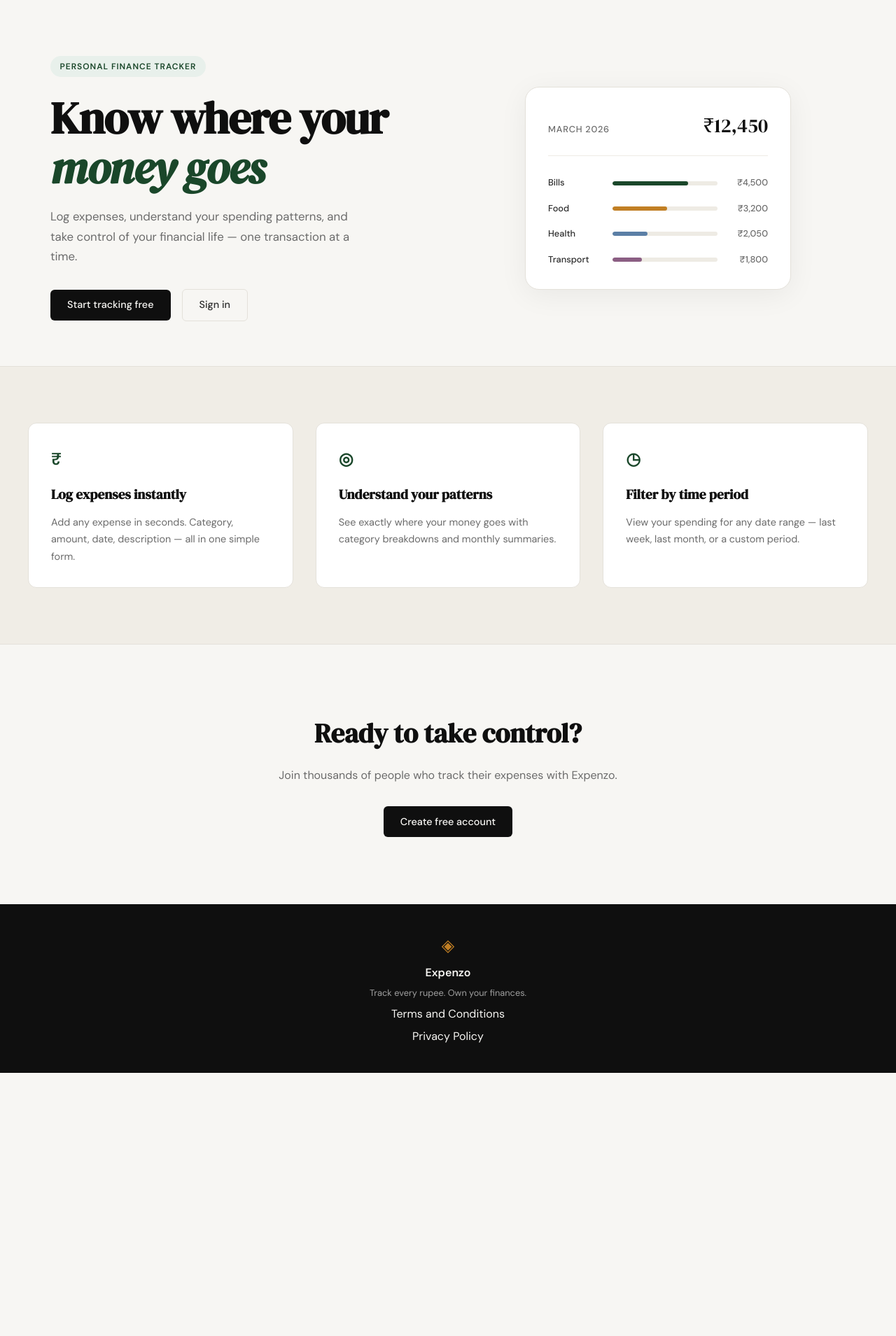
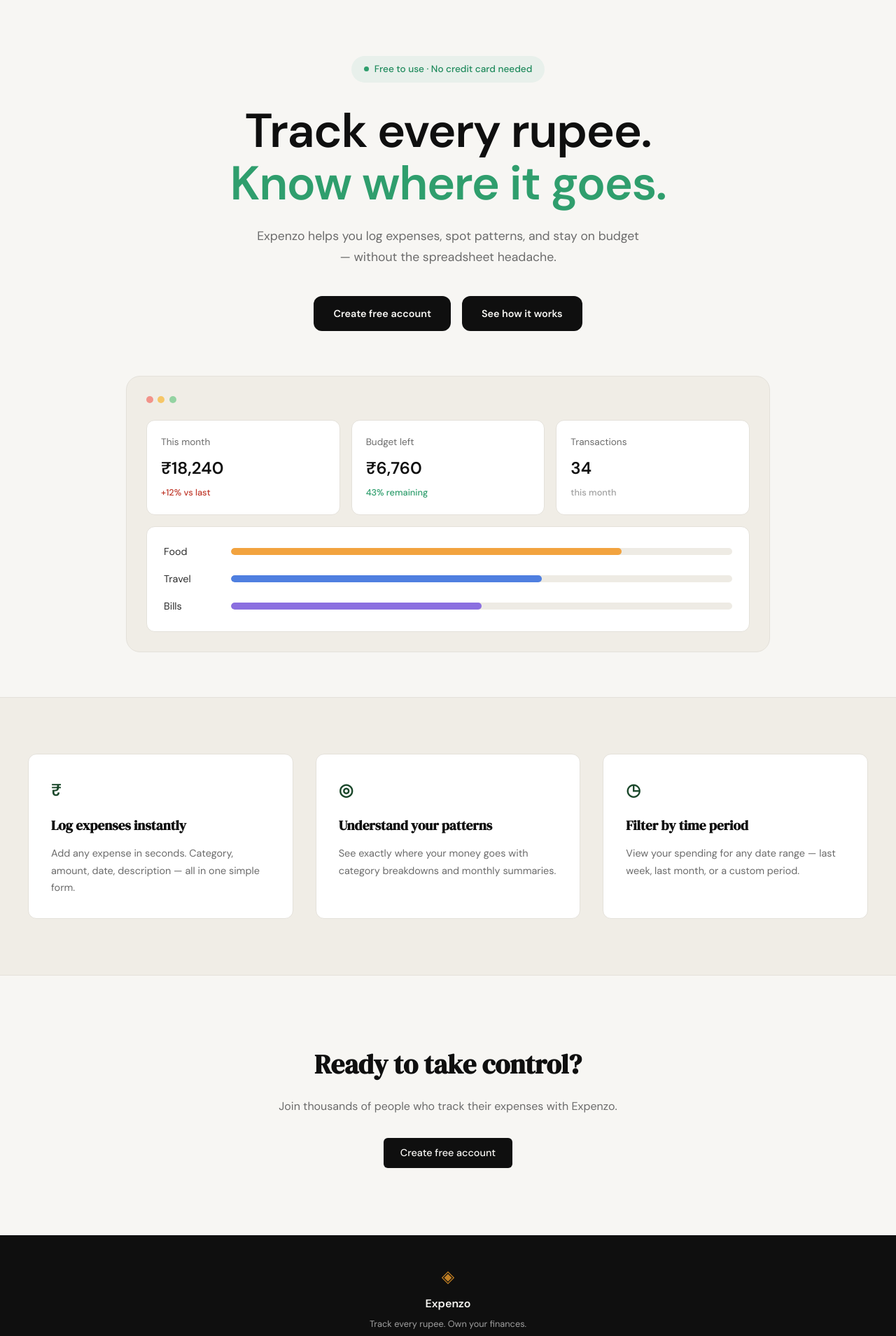
Before and after one commit to kareem-digital/Expenzo, a Flask app: page / in a window 1280 px wide. Shown: the part 61-1970 px from the top of the page at 70% size. Before the commit the page ends 1594 px from the top, so only its background shows below. Run offline with Flask 3, Linux system fonts and the light colour scheme.

Commit message:
landing: redesign hero section to match mockup

```diff
--- a/static/css/style.css
+++ b/static/css/style.css
@@ -125,136 +125,184 @@ a { color: inherit; text-decoration: none; }
 
 .hero {
     padding: 5rem 2rem 4rem;
-    display: grid;
-    grid-template-columns: 1fr 1fr;
-    gap: 4rem;
-    align-items: center;
     max-width: var(--max-width);
     margin: 0 auto;
 }
 
+.hero-inner {
+    max-width: 700px;
+    margin: 0 auto;
+    text-align: center;
+}
+
 .hero-badge {
-    display: inline-block;
+    display: inline-flex;
+    align-items: center;
+    gap: 0.5rem;
     background: var(--accent-light);
-    color: var(--accent);
-    font-size: 0.75rem;
-    font-weight: 600;
-    letter-spacing: 0.08em;
-    text-transform: uppercase;
-    padding: 0.35rem 0.85rem;
+    color: #1f8a5c;
+    font-size: 0.85rem;
+    font-weight: 500;
+    padding: 0.5rem 1.1rem;
     border-radius: 999px;
+    margin-bottom: 2rem;
+}
+
+.hero-badge-dot {
+    width: 7px;
+    height: 7px;
+    border-radius: 50%;
+    background: #2f9e6d;
+    flex-shrink: 0;
+}
+
+.hero-title {
+    font-family: var(--font-body);
+    font-weight: 800;
+    font-size: clamp(2.5rem, 6vw, 4.25rem);
+    line-height: 1.1;
+    letter-spacing: -0.02em;
+    color: var(--ink);
     margin-bottom: 1.5rem;
 }
 
-.hero-title {
-    font-family: var(--font-display);
-    font-size: clamp(2.5rem, 5vw, 4rem);
-    line-height: 1.1;
-    letter-spacing: -0.02em;
-    color: var(--ink);
-    margin-bottom: 1.25rem;
-}
-
-.hero-title em {
-    font-style: italic;
-    color: var(--accent);
+.hero-title-accent {
+    display: block;
+    color: #2f9e6d;
 }
 
 .hero-subtitle {
-    font-size: 1.05rem;
+    font-size: 1.1rem;
     color: var(--ink-muted);
     line-height: 1.7;
-    max-width: 460px;
-    margin-bottom: 2rem;
+    max-width: 560px;
+    margin: 0 auto 2.5rem;
 }
 
 .hero-actions {
     display: flex;
     gap: 1rem;
     align-items: center;
+    justify-content: center;
+    margin-bottom: 4rem;
+}
+
+.hero-actions .btn-primary {
+    padding: 0.85rem 1.75rem;
+    border-radius: var(--radius-md);
+    font-weight: 600;
 }
 
 /* ------------------------------------------------------------------ */
-/* Mock card (hero visual)                                             */
+/* Dashboard preview (hero visual)                                     */
 /* ------------------------------------------------------------------ */
 
 .hero-visual {
-    display: flex;
-    justify-content: center;
+    max-width: 920px;
+    margin: 0 auto;
 }
 
-.mock-card {
+.dash-card {
+    background: var(--paper-warm);
+    border: 1px solid var(--border);
+    border-radius: var(--radius-lg);
+    padding: 1.75rem;
+}
+
+.dash-dots {
+    display: flex;
+    gap: 0.4rem;
+    margin-bottom: 1.5rem;
+}
+
+.dash-dot {
+    width: 10px;
+    height: 10px;
+    border-radius: 50%;
+}
+
+.dash-dot-red { background: #f2938a; }
+.dash-dot-yellow { background: #f6c667; }
+.dash-dot-green { background: #94d3a2; }
+
+.dash-stats {
+    display: grid;
+    grid-template-columns: repeat(3, 1fr);
+    gap: 1rem;
+    margin-bottom: 1rem;
+}
+
+.stat-tile {
     background: var(--paper-card);
     border: 1px solid var(--border);
-    border-radius: var(--radius-lg);
-    padding: 2rem;
-    width: 100%;
-    max-width: 380px;
-    box-shadow: 0 8px 40px rgba(0,0,0,0.06);
+    border-radius: var(--radius-md);
+    padding: 1.25rem;
+    display: flex;
+    flex-direction: column;
+    gap: 0.4rem;
+    text-align: left;
 }
 
-.mock-card-header {
-    display: flex;
-    justify-content: space-between;
-    align-items: baseline;
-    margin-bottom: 1.75rem;
-    padding-bottom: 1.25rem;
-    border-bottom: 1px solid var(--border-soft);
+.stat-label {
+    font-size: 0.85rem;
+    color: var(--ink-muted);
 }
 
-.mock-label {
-    font-size: 0.8rem;
-    font-weight: 500;
-    color: var(--ink-muted);
-    text-transform: uppercase;
-    letter-spacing: 0.06em;
-}
-
-.mock-total {
-    font-family: var(--font-display);
-    font-size: 1.75rem;
+.stat-value {
+    font-family: var(--font-body);
+    font-weight: 700;
+    font-size: 1.5rem;
     color: var(--ink);
 }
 
-.mock-bars { display: flex; flex-direction: column; gap: 1rem; }
-
-.mock-bar-row {
-    display: grid;
-    grid-template-columns: 80px 1fr 60px;
-    align-items: center;
-    gap: 0.75rem;
+.stat-delta {
+    font-size: 0.8rem;
+    font-weight: 500;
 }
 
-.mock-cat {
-    font-size: 0.8rem;
-    font-weight: 500;
-    color: var(--ink-soft);
+.stat-delta-down { color: var(--danger); }
+.stat-delta-up { color: #2f9e6d; }
+.stat-delta-muted { color: var(--ink-faint); }
+
+.dash-bars {
+    background: var(--paper-card);
+    border: 1px solid var(--border);
+    border-radius: var(--radius-md);
+    padding: 1.5rem;
+    display: flex;
+    flex-direction: column;
+    gap: 1rem;
 }
 
-.mock-bar-track {
-    height: 6px;
+.bar-row {
+    display: grid;
+    grid-template-columns: 80px 1fr;
+    align-items: center;
+    gap: 1rem;
+}
+
+.bar-label {
+    font-size: 0.9rem;
+    color: var(--ink-soft);
+    text-align: left;
+}
+
+.bar-track {
+    height: 10px;
     background: var(--border-soft);
     border-radius: 999px;
     overflow: hidden;
 }
 
-.mock-bar {
+.bar-fill {
     height: 100%;
-    background: var(--accent);
     border-radius: 999px;
     transition: width 0.6s ease;
 }
 
-.mock-bar-2 { background: var(--accent-2); }
-.mock-bar-3 { background: #5b7fa6; }
-.mock-bar-4 { background: #8b5e83; }
-
-.mock-amt {
-    font-size: 0.8rem;
-    font-weight: 500;
-    color: var(--ink-muted);
-    text-align: right;
-}
+.bar-fill-orange { background: #f2a33f; }
+.bar-fill-blue { background: #4f7fe0; }
+.bar-fill-purple { background: #8b6fe0; }
 
 /* ------------------------------------------------------------------ */
 /* Buttons                                                             */
@@ -559,16 +607,14 @@ a { color: inherit; text-decoration: none; }
 /* ------------------------------------------------------------------ */
 
 @media (max-width: 900px) {
-    .hero {
-        grid-template-columns: 1fr;
-        text-align: center;
-    }
-
     .hero-subtitle { max-width: 100%; }
-    .hero-actions { justify-content: center; }
-    .hero-visual { display: none; }
 
     .features-inner { grid-template-columns: 1fr; }
+}
+
+@media (max-width: 700px) {
+    .dash-stats { grid-template-columns: 1fr; }
+    .hero-actions { flex-direction: column; }
 }
 
 @media (max-width: 600px) {
--- a/templates/landing.html
+++ b/templates/landing.html
@@ -6,55 +6,65 @@
 
 <section class="hero">
     <div class="hero-inner">
-        <div class="hero-badge">Personal Finance Tracker</div>
+        <div class="hero-badge">
+            <span class="hero-badge-dot"></span>
+            Free to use · No credit card needed
+        </div>
         <h1 class="hero-title">
-            Know where your<br>
-            <em>money goes</em>
+            Track every rupee.<br>
+            <span class="hero-title-accent">Know where it goes.</span>
         </h1>
         <p class="hero-subtitle">
-            Log expenses, understand your spending patterns,
-            and take control of your financial life —
-            one transaction at a time.
+            Expenzo helps you log expenses, spot patterns, and stay
+            on budget — without the spreadsheet headache.
         </p>
         <div class="hero-actions">
-            <a href="{{ url_for('register') }}" class="btn-primary">Start tracking free</a>
-            <a href="{{ url_for('login') }}" class="btn-ghost">Sign in</a>
+            <a href="{{ url_for('register') }}" class="btn-primary">Create free account</a>
+            <a href="#" class="btn-primary">See how it works</a>
         </div>
     </div>
     <div class="hero-visual">
-        <div class="mock-card">
-            <div class="mock-card-header">
-                <span class="mock-label">March 2026</span>
-                <span class="mock-total">₹12,450</span>
+        <div class="dash-card">
+            <div class="dash-dots">
+                <span class="dash-dot dash-dot-red"></span>
+                <span class="dash-dot dash-dot-yellow"></span>
+                <span class="dash-dot dash-dot-green"></span>
             </div>
-            <div class="mock-bars">
-                <div class="mock-bar-row">
-                    <span class="mock-cat">Bills</span>
-                    <div class="mock-bar-track">
-                        <div class="mock-bar" style="width: 72%"></div>
+            <div class="dash-stats">
+                <div class="stat-tile">
+                    <span class="stat-label">This month</span>
+                    <span class="stat-value">₹18,240</span>
+                    <span class="stat-delta stat-delta-down">+12% vs last</span>
+                </div>
+                <div class="stat-tile">
+                    <span class="stat-label">Budget left</span>
+                    <span class="stat-value">₹6,760</span>
+                    <span class="stat-delta stat-delta-up">43% remaining</span>
+                </div>
+                <div class="stat-tile">
+                    <span class="stat-label">Transactions</span>
+                    <span class="stat-value">34</span>
+                    <span class="stat-delta stat-delta-muted">this month</span>
+                </div>
+            </div>
+            <div class="dash-bars">
+                <div class="bar-row">
+                    <span class="bar-label">Food</span>
+                    <div class="bar-track">
+                        <div class="bar-fill bar-fill-orange" style="width: 78%"></div>
                     </div>
-                    <span class="mock-amt">₹4,500</span>
                 </div>
-                <div class="mock-bar-row">
-                    <span class="mock-cat">Food</span>
-                    <div class="mock-bar-track">
-                        <div class="mock-bar mock-bar-2" style="width: 52%"></div>
+                <div class="bar-row">
+                    <span class="bar-label">Travel</span>
+                    <div class="bar-track">
+                        <div class="bar-fill bar-fill-blue" style="width: 62%"></div>
                     </div>
-                    <span class="mock-amt">₹3,200</span>
                 </div>
-                <div class="mock-bar-row">
-                    <span class="mock-cat">Health</span>
-                    <div class="mock-bar-track">
-                        <div class="mock-bar mock-bar-3" style="width: 33%"></div>
+                <div class="bar-row">
+                    <span class="bar-label">Bills</span>
+                    <div class="bar-track">
+                        <div class="bar-fill bar-fill-purple" style="width: 50%"></div>
                     </div>
-                    <span class="mock-amt">₹2,050</span>
-                </div>
-                <div class="mock-bar-row">
-                    <span class="mock-cat">Transport</span>
-                    <div class="mock-bar-track">
-                        <div class="mock-bar mock-bar-4" style="width: 28%"></div>
-                    </div>
-                    <span class="mock-amt">₹1,800</span>
                 </div>
             </div>
         </div>
```
Also changed, not shown: image.png (renamed from Screenshot 2026-03-25 at 12.36.20 AM.png).
